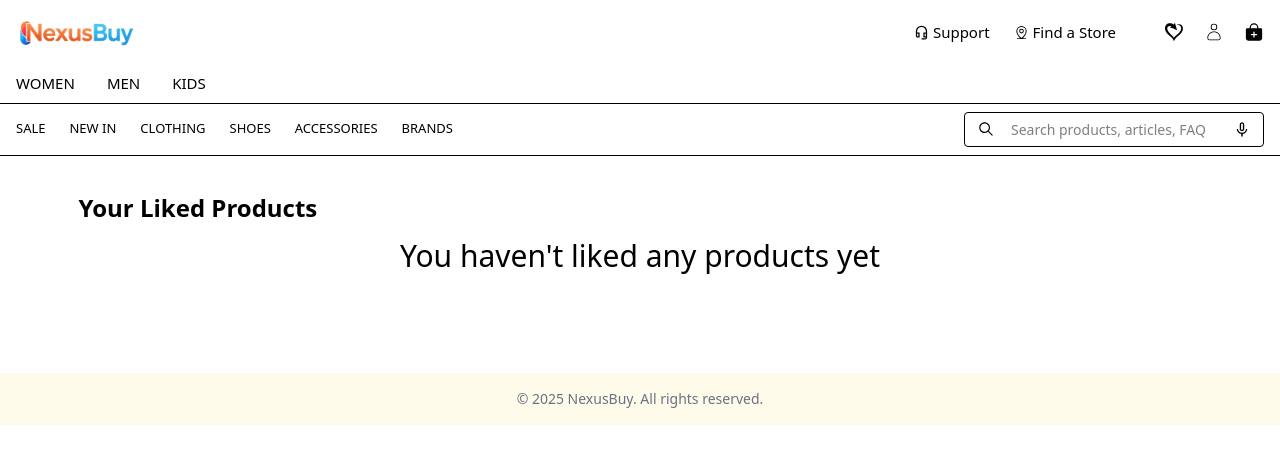
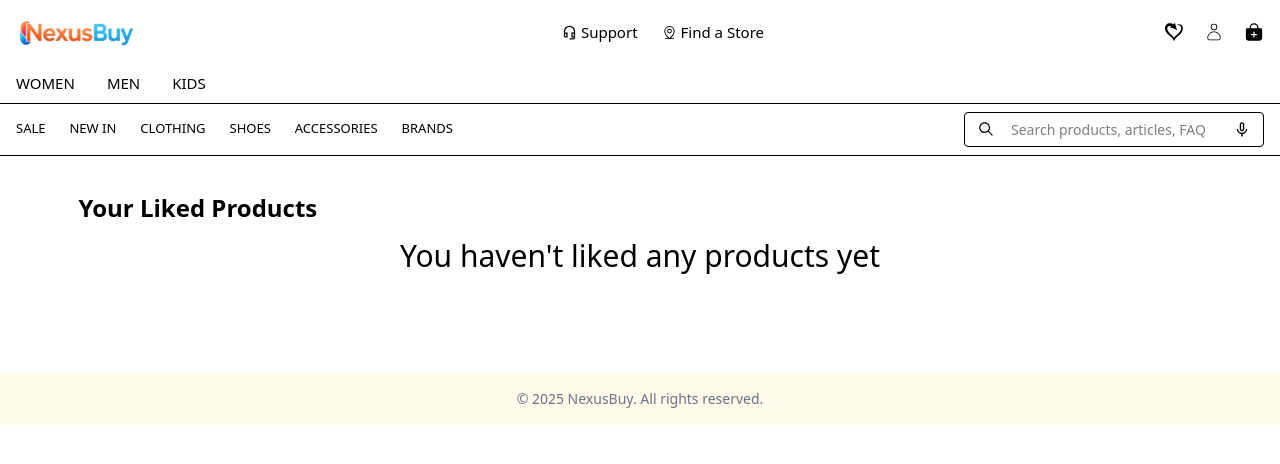
Before and after one commit to Olatunji0001/NexusBuy, a Next.js app: page /Liked-Products in a window 1280 px wide. Shown: the top 464 px of the page. Built offline with nearby package versions, Linux system fonts and the light colour scheme.

Commit message:
update codebase

```diff
--- a/component/navbar.tsx
+++ b/component/navbar.tsx
@@ -30,7 +30,7 @@
         </Link>
 
         {/* Desktop Top Right Menu */}
-        <div className="hidden lg:flex items-center gap-12">
+        <div className="hidden lg:flex items-center gap-100">
           <ul className="flex gap-6 text-[15px]">
             <li>
               <Link href="/Contact-Support" className="flex items-center gap-1">
```
